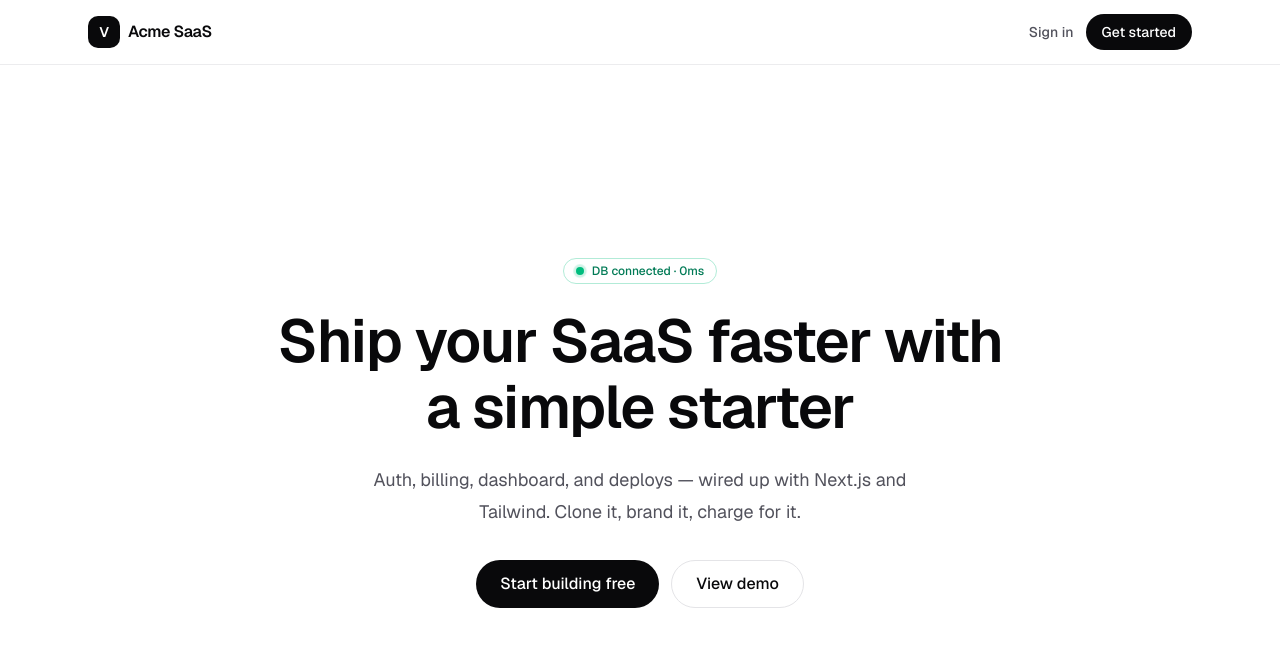
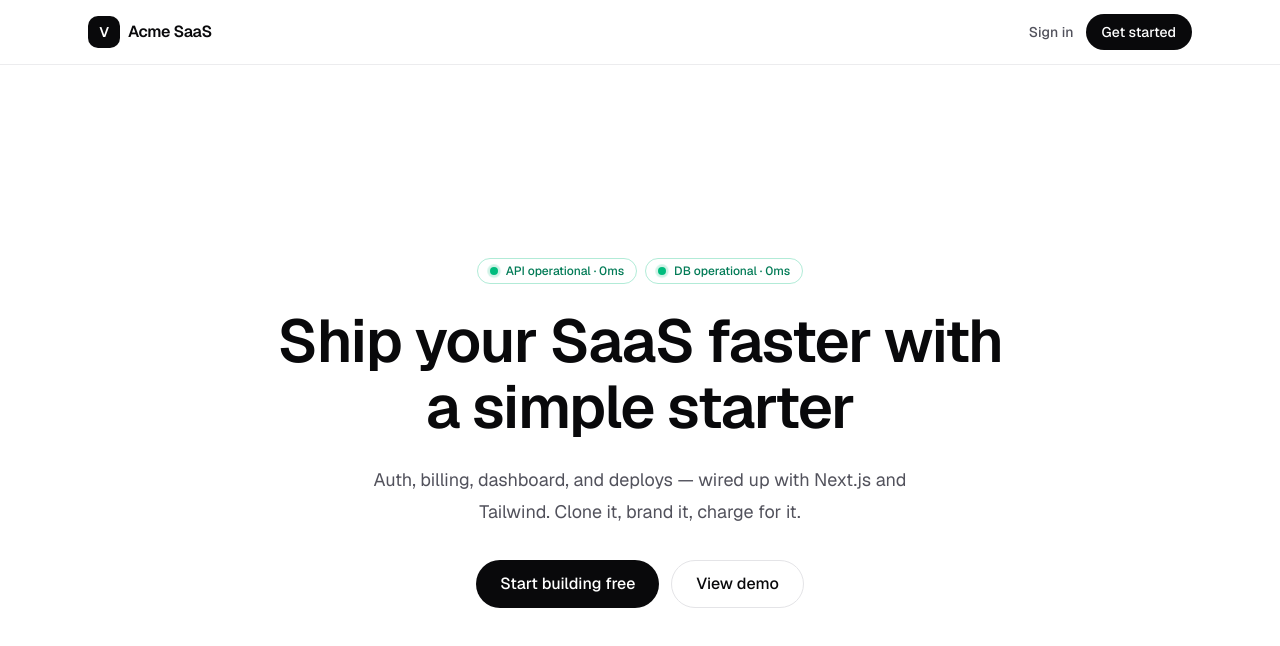
Before and after one commit to eci4ever/vc-saas, a Next.js app: page / in a window 1280 px wide. Shown: the top 646 px of the page. Built offline with nearby package versions, Linux system fonts and the light colour scheme; no server answers; the database is empty.

Commit message:
feat: add API and DB status/latency indicators on homepage

```diff
--- /dev/null
+++ b/app/api/status/route.ts
@@ -0,0 +1,32 @@
+import { sql } from "drizzle-orm";
+
+import { db } from "@/db";
+
+export const dynamic = "force-dynamic";
+
+export async function GET() {
+  const start = performance.now();
+  let dbOnline = false;
+  let dbLatencyMs = 0;
+
+  const dbStart = performance.now();
+  try {
+    await db.execute(sql`select 1`);
+    dbOnline = true;
+    dbLatencyMs = Math.round(performance.now() - dbStart);
+  } catch {
+    dbOnline = false;
+    dbLatencyMs = Math.round(performance.now() - dbStart);
+  }
+
+  const apiLatencyMs = Math.round(performance.now() - start);
+
+  return Response.json(
+    {
+      status: dbOnline ? "ok" : "degraded",
+      api: { online: true, latencyMs: apiLatencyMs },
+      db: { online: dbOnline, latencyMs: dbLatencyMs },
+    },
+    { status: dbOnline ? 200 : 503 }
+  );
+}
--- a/app/page.tsx
+++ b/app/page.tsx
@@ -1,11 +1,13 @@
 import Link from "next/link";
 import { sql } from "drizzle-orm";
+
+import { StatusIndicators, type Status } from "@/components/status-indicators";
 
 import { db } from "@/db";
 
 export const dynamic = "force-dynamic";
 
-async function getDbStatus(): Promise<{ online: boolean; latencyMs: number }> {
+async function getDbStatus(): Promise<Status> {
   const start = Date.now();
   try {
     await db.execute(sql`select 1`);
@@ -46,27 +48,9 @@ export default async function Home() {
 
       <main className="flex flex-1 items-center justify-center">
         <section className="mx-auto w-full max-w-6xl px-6 py-20 text-center sm:py-28">
-          <p
-            className={`mx-auto mb-6 inline-flex items-center gap-2 rounded-full border px-3 py-1 text-xs font-medium ${
-              dbStatus.online
-                ? "border-emerald-500/30 text-emerald-700 dark:text-emerald-400"
-                : "border-red-500/30 text-red-700 dark:text-red-400"
-            }`}
-          >
-            <span className="relative flex size-2">
-              <span
-                className={`absolute inline-flex h-full w-full animate-ping rounded-full opacity-60 ${
-                  dbStatus.online ? "bg-emerald-500" : "bg-red-500"
-                }`}
-              />
-              <span
-                className={`relative inline-flex size-2 rounded-full ${
-                  dbStatus.online ? "bg-emerald-500" : "bg-red-500"
-                }`}
-              />
-            </span>
-            {dbStatus.online ? `DB connected · ${dbStatus.latencyMs}ms` : "DB offline"}
-          </p>
+          <div className="mb-6 flex justify-center">
+            <StatusIndicators initialDb={dbStatus} />
+          </div>
           <h1 className="mx-auto max-w-3xl text-4xl font-semibold leading-[1.1] tracking-tight sm:text-6xl">
             Ship your SaaS faster with a simple starter
           </h1>
--- /dev/null
+++ b/components/status-indicators.tsx
@@ -0,0 +1,86 @@
+"use client";
+
+import { useEffect, useState } from "react";
+
+export type Status = {
+  online: boolean;
+  latencyMs: number;
+};
+
+type StatusResponse = {
+  status: string;
+  api: Status;
+  db: Status;
+};
+
+const POLL_INTERVAL_MS = 30_000;
+
+function StatusPill({ label, status }: { label: string; status: Status | null }) {
+  const online = status?.online ?? false;
+  const pending = status === null;
+  const colorClasses = pending
+    ? "border-zinc-300 text-zinc-500 dark:border-white/15 dark:text-zinc-400"
+    : online
+      ? "border-emerald-500/30 text-emerald-700 dark:text-emerald-400"
+      : "border-red-500/30 text-red-700 dark:text-red-400";
+  return (
+    <span
+      className={`inline-flex items-center gap-2 rounded-full border px-3 py-1 text-xs font-medium ${colorClasses}`}
+    >
+      <span className="relative flex size-2">
+        <span
+          className={`absolute inline-flex h-full w-full animate-ping rounded-full opacity-60 ${
+            pending ? "bg-zinc-400" : online ? "bg-emerald-500" : "bg-red-500"
+          }`}
+        />
+        <span
+          className={`relative inline-flex size-2 rounded-full ${
+            pending ? "bg-zinc-400" : online ? "bg-emerald-500" : "bg-red-500"
+          }`}
+        />
+      </span>
+      {pending
+        ? `${label} checking…`
+        : online
+          ? `${label} operational · ${status?.latencyMs}ms`
+          : `${label} offline`}
+    </span>
+  );
+}
+
+export function StatusIndicators({ initialDb }: { initialDb: Status }) {
+  const [api, setApi] = useState<Status | null>(null);
+  const [db, setDb] = useState<Status>(initialDb);
+
+  useEffect(() => {
+    let cancelled = false;
+
+    async function poll() {
+      const start = performance.now();
+      try {
+        const res = await fetch("/api/status", { cache: "no-store" });
+        const data: StatusResponse = await res.json();
+        if (cancelled) return;
+        setApi({ online: true, latencyMs: Math.round(performance.now() - start) });
+        setDb(data.db);
+      } catch {
+        if (cancelled) return;
+        setApi({ online: false, latencyMs: Math.round(performance.now() - start) });
+      }
+    }
+
+    poll();
+    const id = setInterval(poll, POLL_INTERVAL_MS);
+    return () => {
+      cancelled = true;
+      clearInterval(id);
+    };
+  }, []);
+
+  return (
+    <div className="flex flex-wrap items-center justify-center gap-2">
+      <StatusPill label="API" status={api} />
+      <StatusPill label="DB" status={db} />
+    </div>
+  );
+}
```
